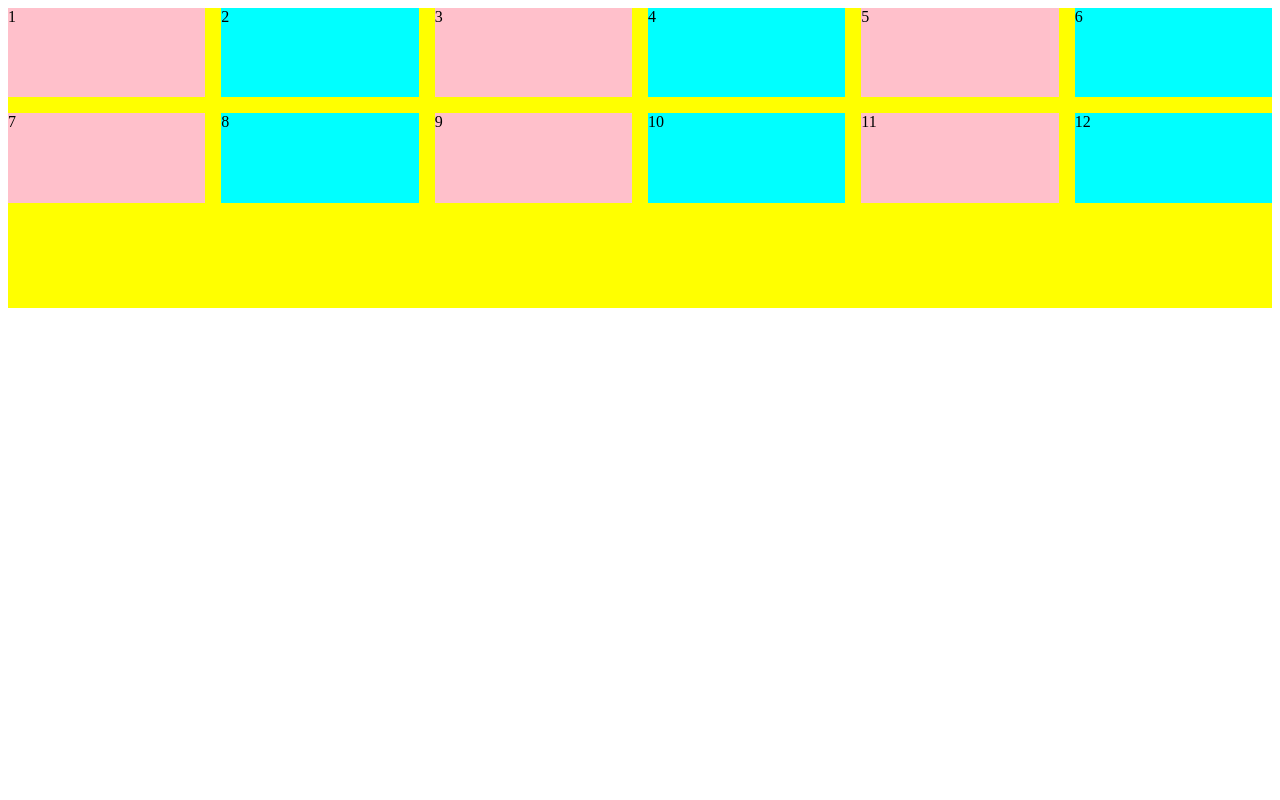
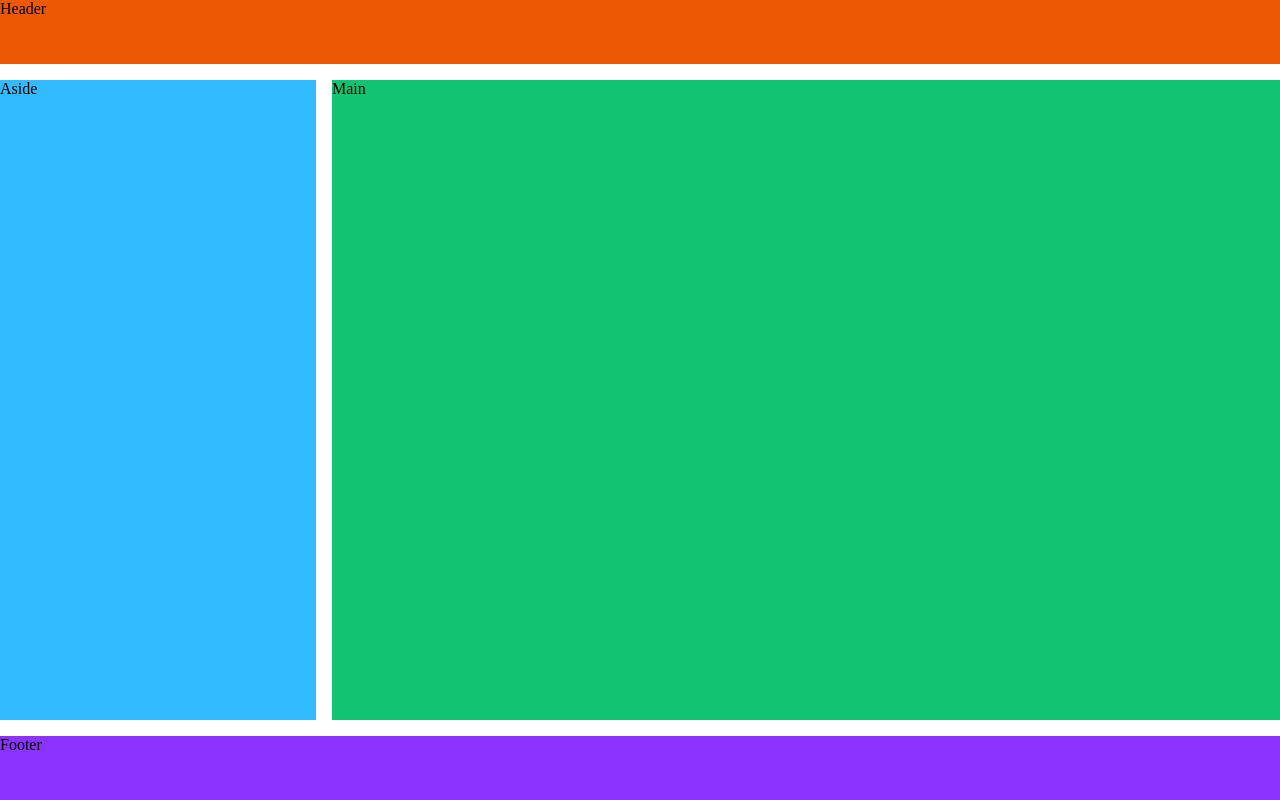
Before and after one commit to gerardo-alderete-desarrollos/css-grid, a plain HTML site: page index.html in a window 1280 px wide. Drawn offline with Linux system fonts and the light colour scheme.

Commit message:
POSICIONAR GRID-ITEMS
 Segundo ejercico de la clase posicionar grid-items

```diff
--- a/index.html
+++ b/index.html
@@ -9,20 +9,12 @@
 
 </head>
 <body>
-    <div class="container">
-       <div class="item">1</div>
-       <div class="item">2</div>
-       <div class="item">3</div>
-       <div class="item">4</div>
-       <div class="item">5</div>
-       <div class="item">6</div>
-       <div class="item">7</div>
-       <div class="item">8</div>
-       <div class="item">9</div>
-       <div class="item">10</div>
-       <div class="item">11</div>
-       <div class="item">12</div>
-    </div>
+   <aside>Aside</aside>
+   <footer>Footer</footer>
+   <main>Main</main>
+   <header>Header</header>
+
+
 
 </body>
 </html>
--- a/style.css
+++ b/style.css
@@ -1,21 +1,33 @@
-.container {
+body {
+    margin: 0;
     display: grid;
-    height: 300px;
-    background: yellow;
-
-    grid-template-columns: 1fr 1fr 1fr 1fr 1fr 1fr;
-    grid-template-rows: 1fr 1fr 1fr;
-    /* grid-column-gap: .5em;
-    grid-row-gap: .5em; */
-    /*grid-gap engloba a grid-colum-grap y grid-row-gap*/
+    min-height: 100vh;
+    grid-template-columns: 1fr 3fr;
+    grid-template-rows: 4em 1fr 4em;
     grid-gap: 1em;
 
 }
 
-.item {
-    background: pink;
+aside {
+    background: hsl(200, 100%, 60%);
 }
 
-.item:nth-child(even){
-    background: cyan;
+footer {
+    background: hsl(266, 100%, 60%);
+    grid-row-start: 3;
+    grid-column-start: 1;
+    grid-column-end: 3;
 }
+
+main {
+    background: hsl(152, 83%, 42%);
+
+}
+
+header {
+    background: hsl(22, 98%, 47%);
+    grid-row-start: 1;
+    grid-column-start: 1;
+    grid-column-end: 3;
+
+}
```
